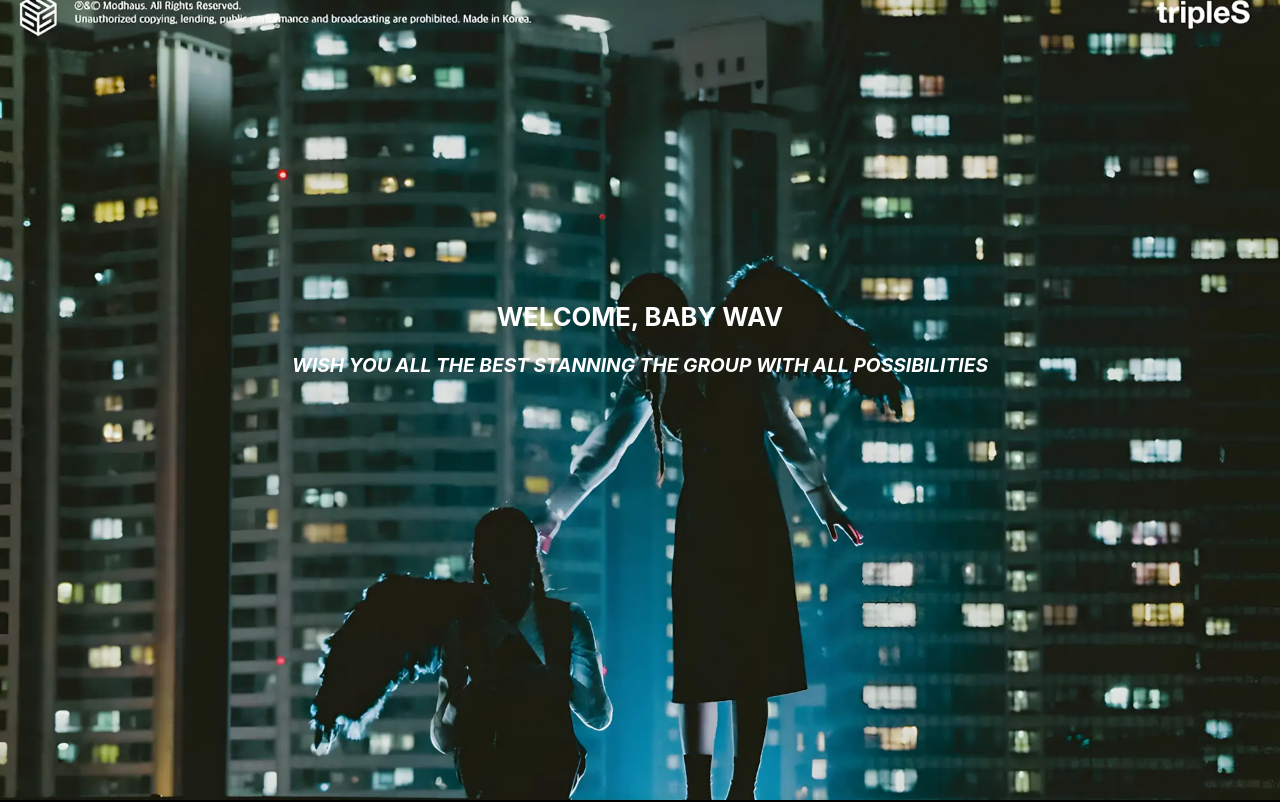
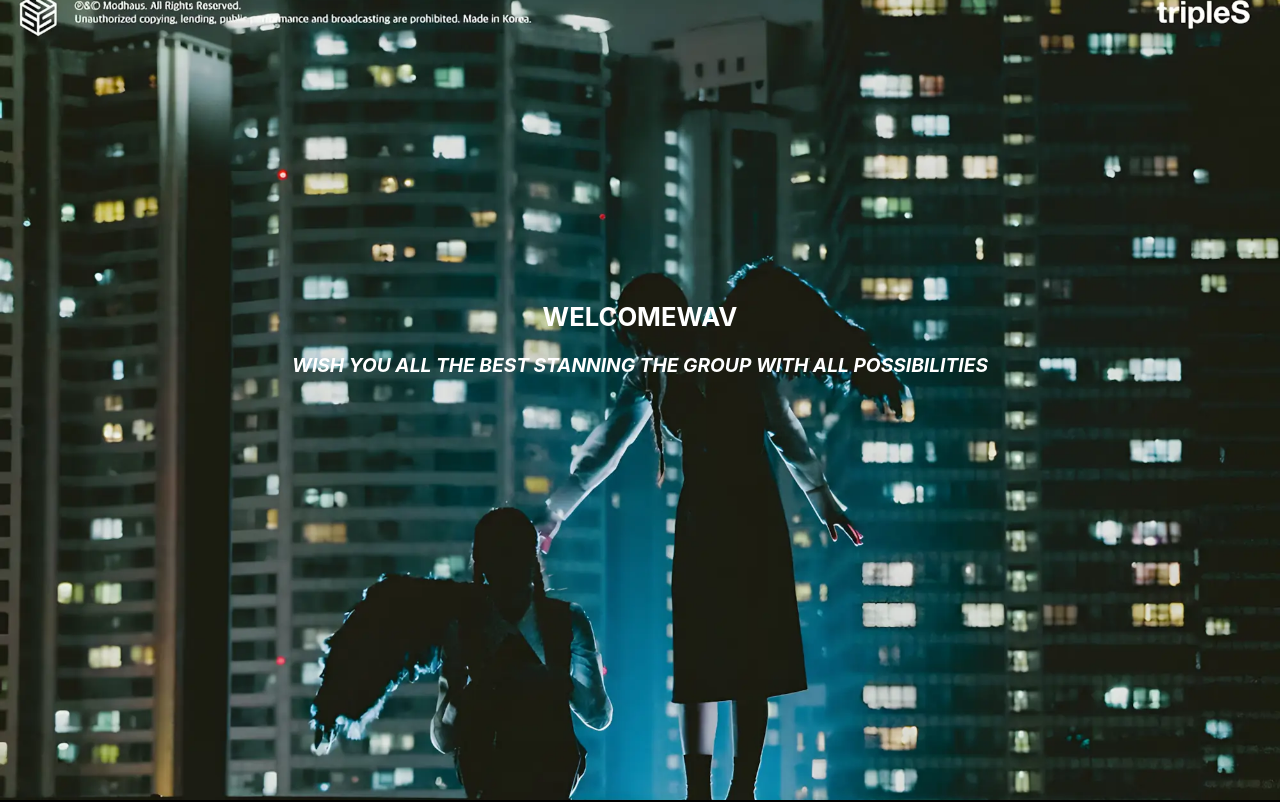
Before and after one commit to DinhHuynhTienPhu/dearbabywav, a React (Create React App) app: page / in a window 1280 px wide. Shown: the top 802 px of the page. Built offline with nearby package versions, Linux system fonts and the light colour scheme.

Commit message:
add subsearch page, try SEO

```diff
--- /dev/null
+++ b/public/google5426b025a3d42514.html
@@ -0,0 +1 @@
+google-site-verification: google5426b025a3d42514.html
--- a/public/index.html
+++ b/public/index.html
@@ -5,10 +5,7 @@
     <link rel="icon" href="%PUBLIC_URL%/nienicon.ico" />
     <meta name="viewport" content="width=device-width, initial-scale=1" />
     <meta name="theme-color" content="#000000" />
-    <meta
-      name="description"
-      content="Web site created using create-react-app"
-    />
+    <meta name="description" content="welcomewav - A community-driven platform for all things tripleS." />
     <link rel="apple-touch-icon" href="%PUBLIC_URL%/signal.png" />
     <!--
       manifest.json provides metadata used when your web app is installed on a
@@ -24,7 +21,7 @@
       work correctly both with client-side routing and a non-root public URL.
       Learn how to configure a non-root public URL by running `npm run build`.
     -->
-    <title>Welcome baby WAV</title>
+    <title>welcomewav</title>
   </head>
   <body>
     <noscript>You need to enable JavaScript to run this app.</noscript>
--- a/src/OtherLinks.js
+++ b/src/OtherLinks.js
@@ -104,6 +104,13 @@ function OtherLinks() {
             url: 'https://www.youtube.com/@MangoNim./featured',
         },
         {
+            image: './linklogos/subsearch.webp',
+            title: 'Subsearch',
+            description: 'Have you ever wanted to find a specific moment in a video? Now you can!',
+            url: 'https://subsearch.pages.dev',
+            icon: './logo.png'
+        },
+        {
             image: './linklogos/database2.webp',
             title: 'Video database',
             description: 'Comprehensive resource for browsing and tracking all video content of tripleS',
@@ -134,7 +141,7 @@ function OtherLinks() {
         {
             image: './linklogos/0105.webp',
             title: 'tripleS 0105',
-            description: 'Ever wonder when was their last interaction? Me too',
+            description: 'Ever wondered when was their last interaction? Me too',
             url: 'https://triples0105.netlify.app',
             icon: './linklogos/0105logo.webp',
         },
--- a/src/WelcomeWav.js
+++ b/src/WelcomeWav.js
@@ -49,7 +49,7 @@ function WelcomeWav({ isDarkMode }) {
                 <h1 classNames='response-smaller-font' style={{
                     fontSize: '3.2vh',
                     fontWeight: 'bold',
-                }}>WELCOME, BABY WAV</h1>
+                }}>WELCOMEWAV</h1>
                 <p className='welcome-small-text' style={{
                     fontWeight: 'bold',
                     fontStyle: 'italic',
```
Also changed, not shown: public/linklogos/subsearch.webp (added), public/robots.txt.
